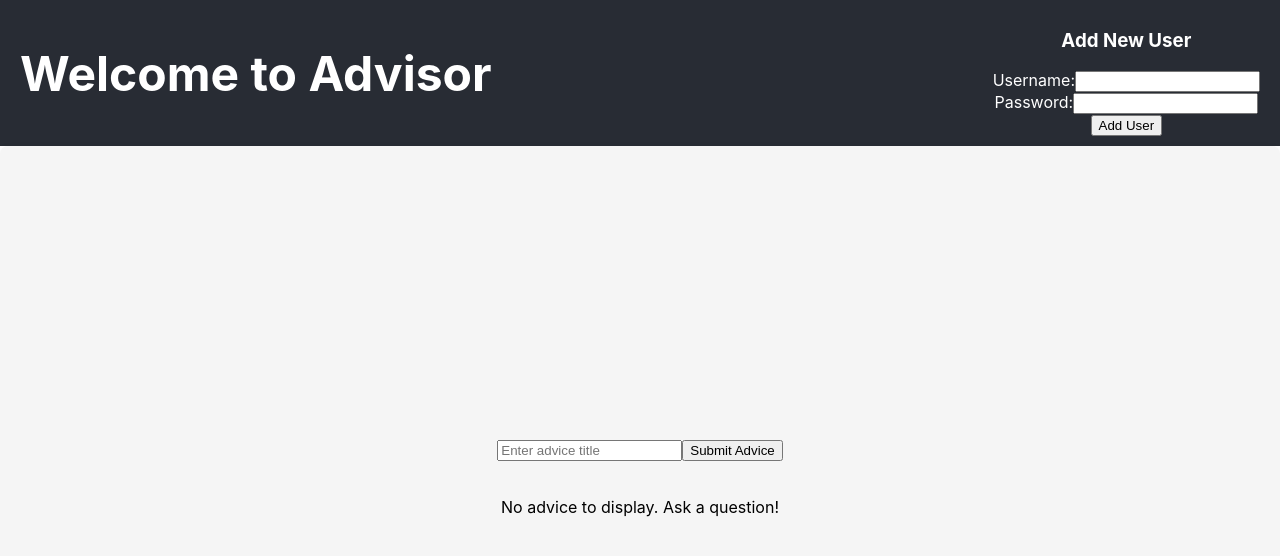
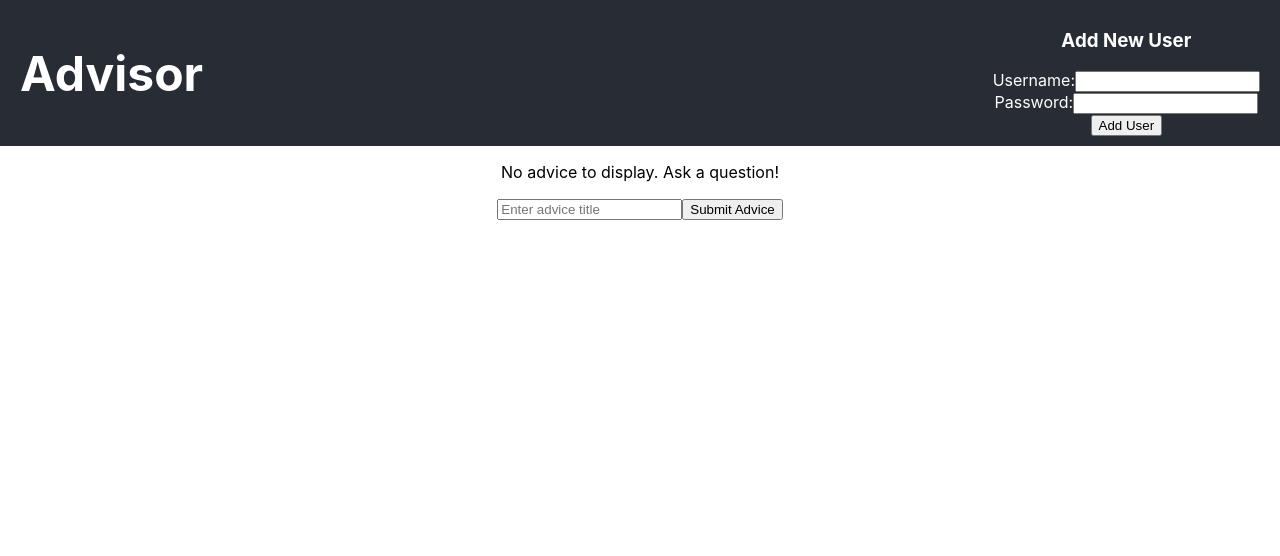
Before and after one commit to naturuplift/AdviseNextStep, a React (Create React App) app in the folder client/: page / in a window 1280 px wide. Shown: the top 556 px of the page. Built offline with nearby package versions, Linux system fonts and the light colour scheme.

Commit message:
Update App.jsx

```diff
--- a/client/src/App.jsx
+++ b/client/src/App.jsx
@@ -10,17 +10,17 @@ function App() {
       {/* Navbar */}
       <nav className="Navbar">
         <div className="Navbar-title">
-          <h1>Welcome to Advisor</h1>
+          <h1>Advisor</h1>
         </div>
         <div className="Navbar-login">
           <AddUserForm />
         </div>
       </nav>
 
-      {/* Hero Section for Advice Input/Output */}
-      <div className="Hero">
+      {/* Chat-like Section for Advice Input/Output */}
+      <div className="ChatContainer">
+      <AdviceDisplay />
         <AdviceForm />
-        <AdviceDisplay />
       </div>
     </div>
   );
```
